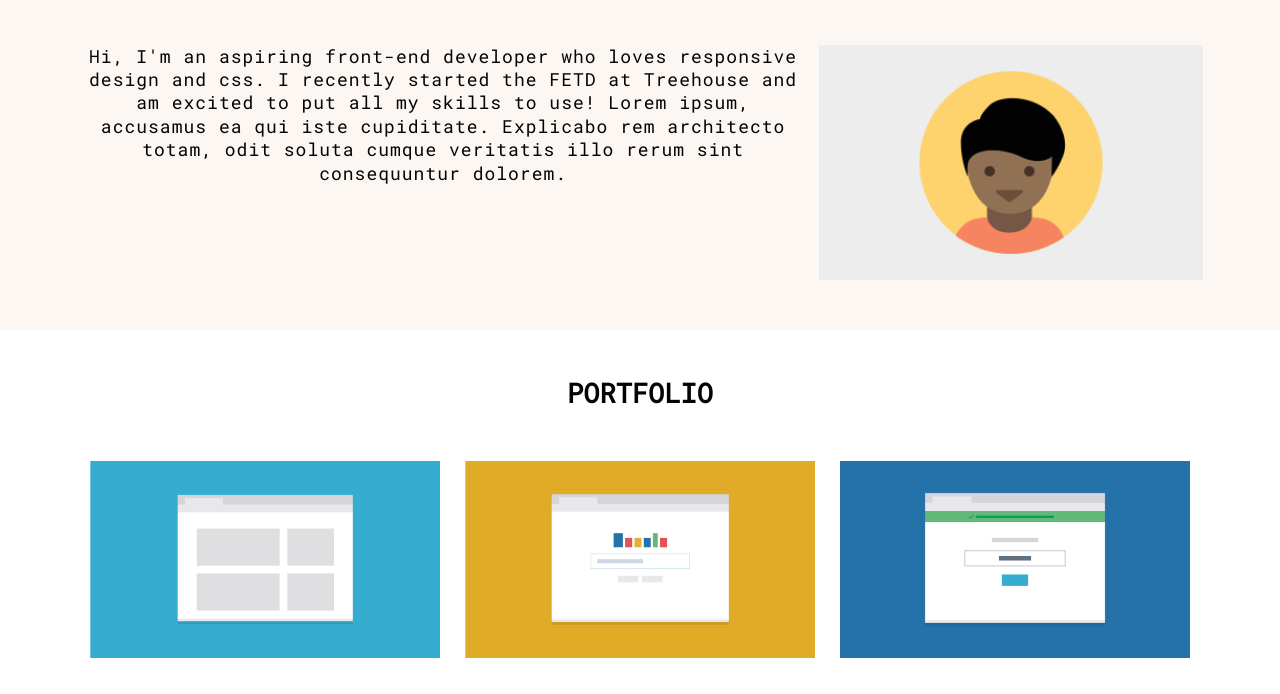
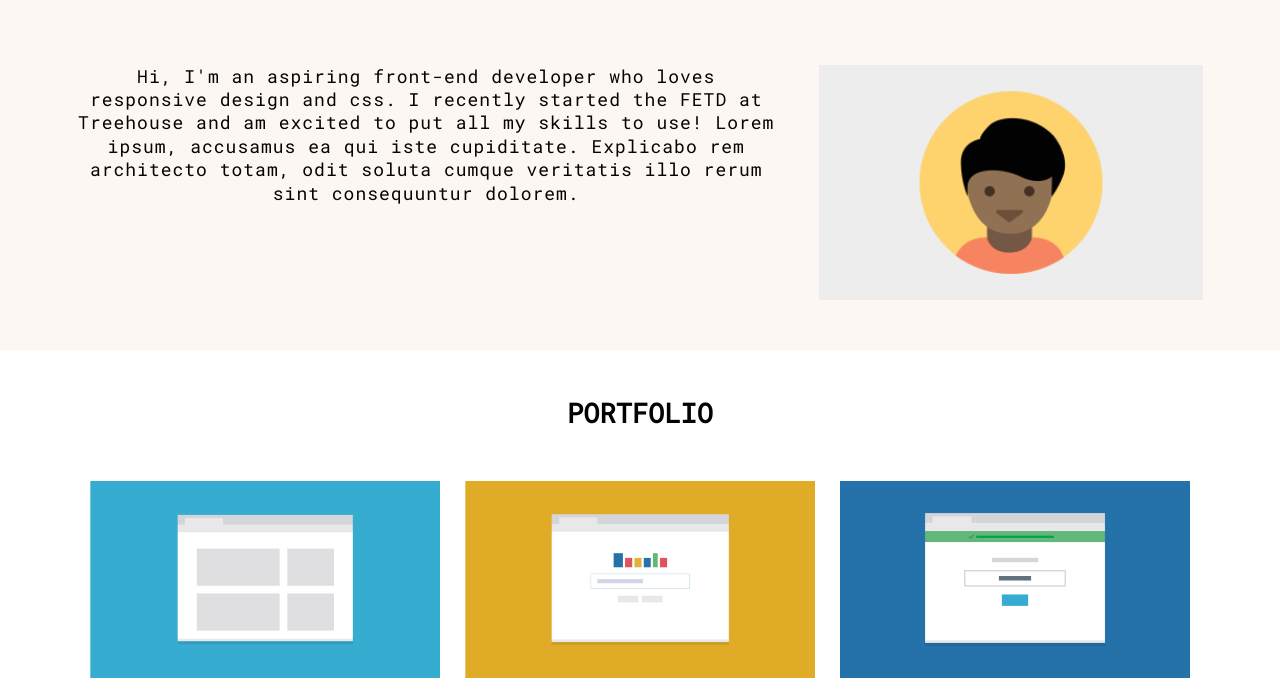
Before and after one commit to Vibes420/FETD-Proj-02, a plain HTML site: page index.html in a window 1280 px wide. Shown: the part 71-765 px from the top of the page. Drawn offline with Linux system fonts and the light colour scheme.

Commit message:
final touches

```diff
--- a/css/style.css
+++ b/css/style.css
@@ -340,7 +340,8 @@ h2, h1 {
         order: 1;
     }
     .profile > figcaption {
-        flex-basis: 65%;
+        flex-basis: 62%;
+        margin-right: auto;
     }
 
     /******Portfolio*******/
@@ -465,6 +466,7 @@ h2, h1 {
     }
     .profile {
         flex-basis: 100%;
+        margin-top: 4.5rem;
     }
     .main-nav {
         margin: 0;
@@ -478,4 +480,5 @@ h2, h1 {
         flex-basis: 32%;
     }
 
+
 }
```
